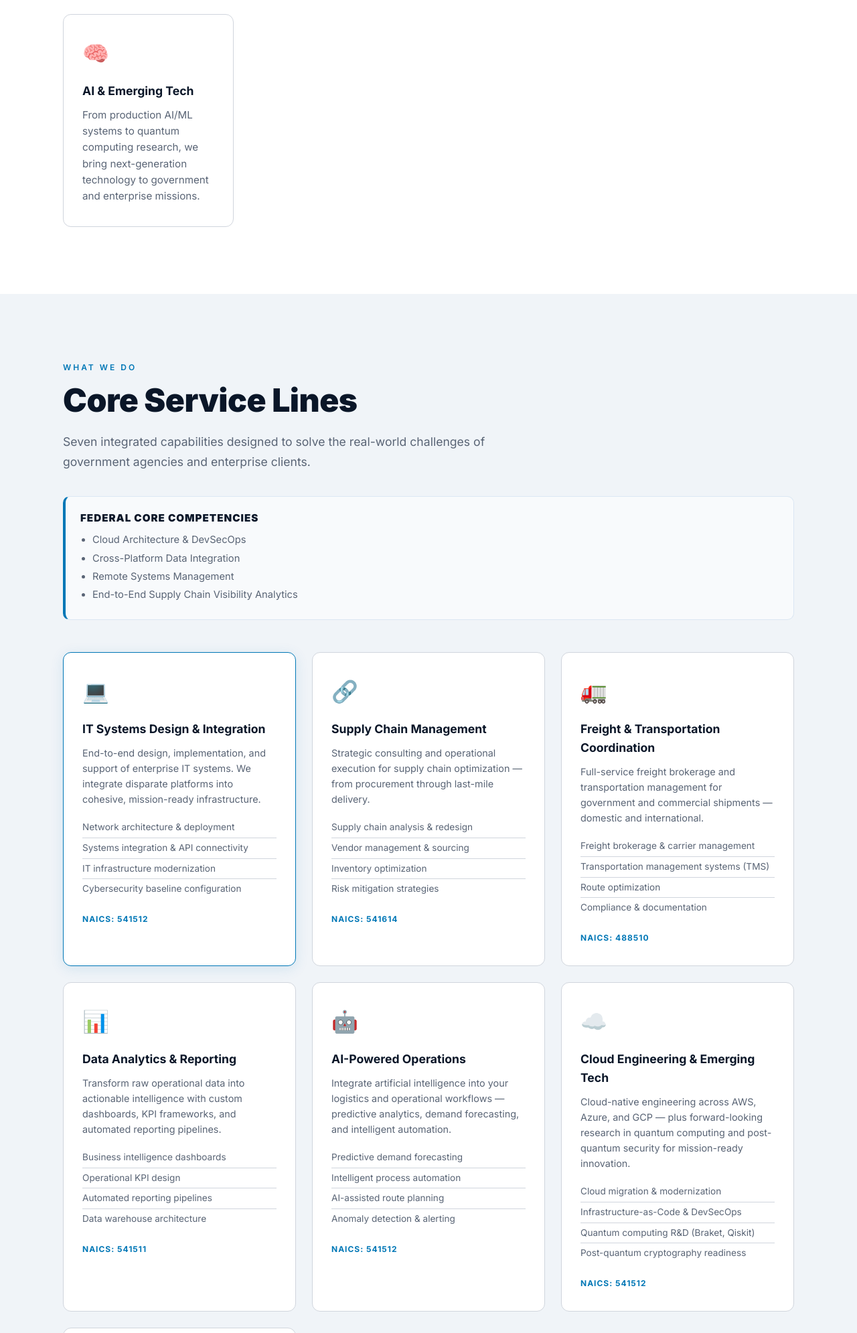
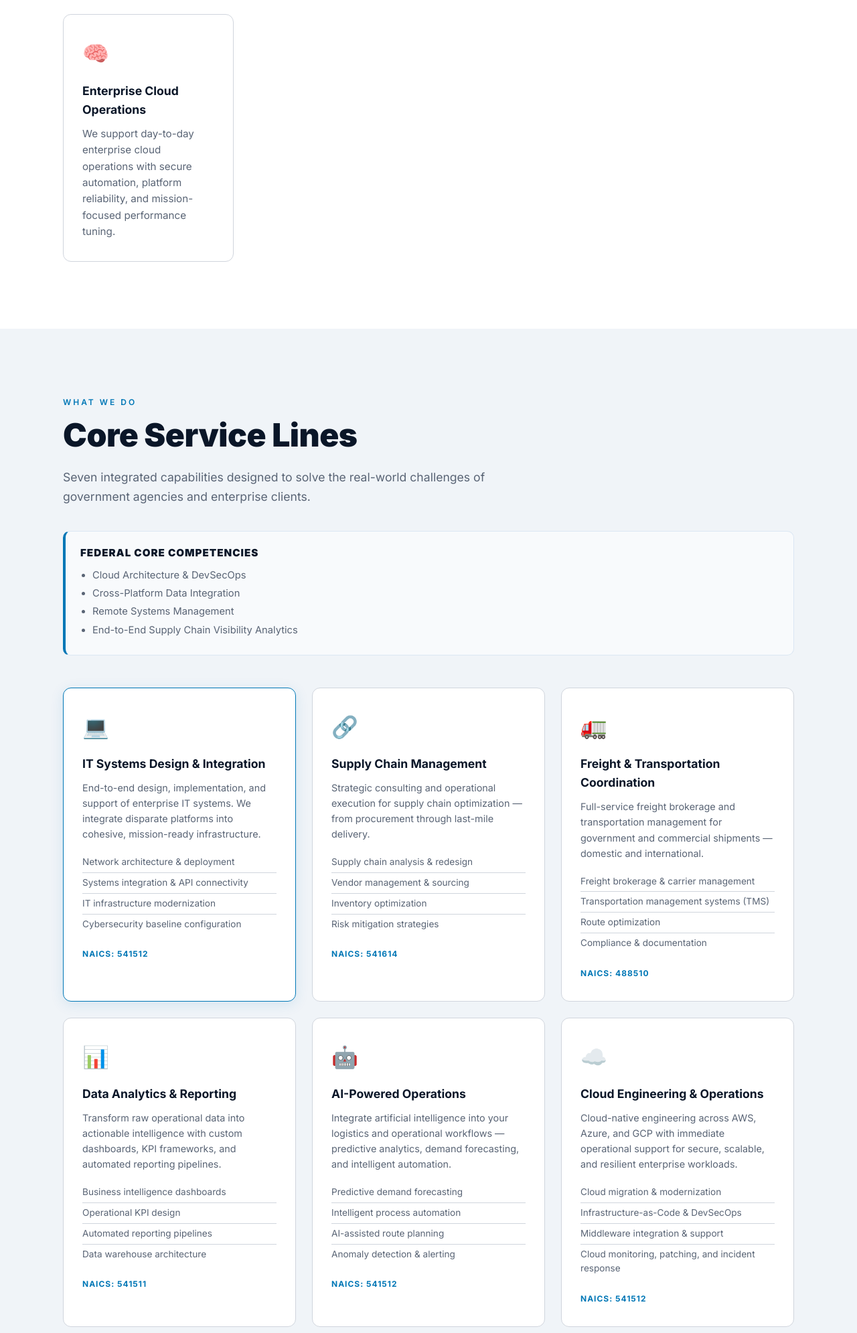
Before and after one commit to techfans-ui/Vectra-Core-Systems-LLC, a plain HTML site: page index.html in a window 1280 px wide. Shown: the part 1703-3694 px from the top of the page at 67% size. Drawn offline with Linux system fonts and the light colour scheme.

Commit message:
Refocus value proposition on cloud operations and refresh capability statement PDF

```diff
--- a/index.html
+++ b/index.html
@@ -94,8 +94,8 @@
         </div>
         <div class="card">
           <div class="card-icon">🧠</div>
-          <h3>AI &amp; Emerging Tech</h3>
-          <p>From production AI/ML systems to quantum computing research, we bring next-generation technology to government and enterprise missions.</p>
+          <h3>Enterprise Cloud Operations</h3>
+          <p>We support day-to-day enterprise cloud operations with secure automation, platform reliability, and mission-focused performance tuning.</p>
         </div>
       </div>
     </div>
@@ -179,13 +179,13 @@
         </div>
         <div class="service-card">
           <div class="service-icon">☁️</div>
-          <h3>Cloud Engineering &amp; Emerging Tech</h3>
-          <p>Cloud-native engineering across AWS, Azure, and GCP — plus forward-looking research in quantum computing and post-quantum security for mission-ready innovation.</p>
+          <h3>Cloud Engineering &amp; Operations</h3>
+          <p>Cloud-native engineering across AWS, Azure, and GCP with immediate operational support for secure, scalable, and resilient enterprise workloads.</p>
           <ul class="service-list">
             <li>Cloud migration &amp; modernization</li>
             <li>Infrastructure-as-Code &amp; DevSecOps</li>
-            <li>Quantum computing R&amp;D (Braket, Qiskit)</li>
-            <li>Post-quantum cryptography readiness</li>
+            <li>Middleware integration &amp; support</li>
+            <li>Cloud monitoring, patching, and incident response</li>
           </ul>
           <div class="service-naics">NAICS: 541512</div>
         </div>
@@ -324,13 +324,13 @@
           </div>
         </div>
         <div class="cap-group">
-          <h3>Quantum Computing <span style="font-size:.6rem; font-weight:600; color:#00b4d8; vertical-align:middle;">EMERGING</span></h3>
+          <h3>Enterprise Cloud Operations</h3>
           <div class="cap-tags">
-            <span class="cap-tag">Amazon Braket</span>
-            <span class="cap-tag">Azure Quantum</span>
-            <span class="cap-tag">IBM Qiskit</span>
-            <span class="cap-tag">Quantum Optimization</span>
-            <span class="cap-tag">Post-Quantum Cryptography</span>
+            <span class="cap-tag">Cloud Operations (CloudOps)</span>
+            <span class="cap-tag">Middleware Support</span>
+            <span class="cap-tag">24x7 Monitoring &amp; Alerting</span>
+            <span class="cap-tag">Incident Response</span>
+            <span class="cap-tag">Patch &amp; Configuration Management</span>
           </div>
         </div>
         <div class="cap-group">
```
Also changed, not shown: capability-statement.html (+5 -4 lines), 1 other file.
